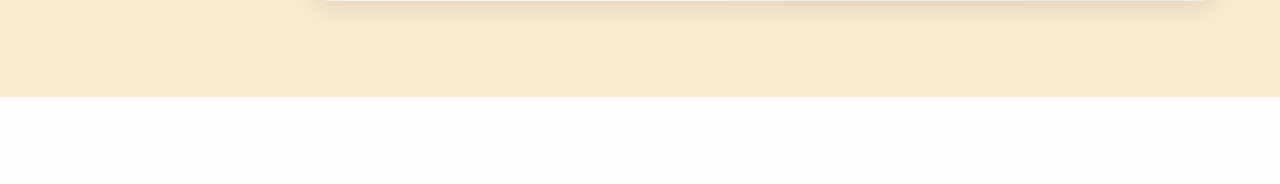
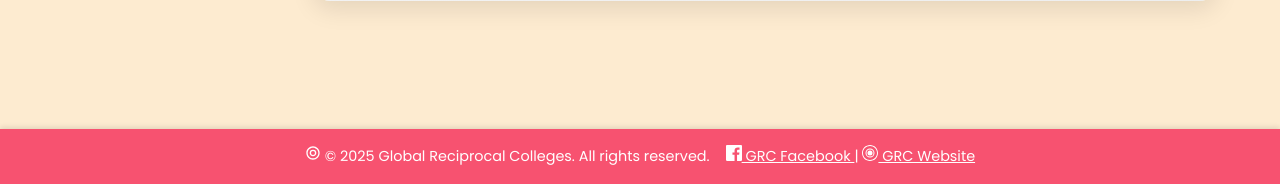
Before and after one commit to westliecasuncad06/GRC, a PHP site: page /Admin/settings.php in a window 1280 px wide. Shown: the part 1483-1667 px from the top of the page. Before the commit the page ends 1580 px from the top, so only its background shows below. Run offline with PHP 8.4, Linux system fonts and the light colour scheme; a user stored in the database is signed in; data comes from the database, SQL or seed files in the repository.

Commit message:
Foorbar
Added Footbar

```diff
--- a/Admin/admin_dashboard.php
+++ b/Admin/admin_dashboard.php
@@ -307,5 +307,7 @@ require_once '../php/db.php';
         </div>
     </main>
 
+    <?php include '../includes/footbar.php'; ?>
+
 </body>
 </html>
--- a/Admin/admin_manage_professors.php
+++ b/Admin/admin_manage_professors.php
@@ -758,5 +758,8 @@ $professors = $pdo->query($query)->fetchAll();
             });
         });
     </script>
+
+    <?php include '../includes/footbar.php'; ?>
+
 </body>
 </html>
--- a/Admin/admin_manage_schedule.php
+++ b/Admin/admin_manage_schedule.php
@@ -927,5 +927,7 @@ foreach ($subjects as $subject) {
             });
         });
     </script>
+    <?php include '../includes/footbar.php'; ?>
+
 </body>
 </html>
--- a/Admin/admin_manage_students.php
+++ b/Admin/admin_manage_students.php
@@ -907,5 +907,7 @@ $students = $pdo->query($query)->fetchAll();
             }
         });
     </script>
+    <?php include '../includes/footbar.php'; ?>
+
 </body>
 </html>
--- a/Admin/settings.php
+++ b/Admin/settings.php
@@ -611,5 +611,7 @@ if ($role == 'professor') {
             }
         });
     </script>
+    <?php include '../includes/footbar.php'; ?>
+
 </body>
 </html>
--- /dev/null
+++ b/includes/footbar.php
@@ -0,0 +1,63 @@
+<!-- Footer Bar -->
+<footer class="footbar">
+    <div class="footbar-content">
+        <span>
+            <svg xmlns="http://www.w3.org/2000/svg" width="16" height="16" fill="white" viewBox="0 0 24 24" aria-label="Copyright">
+                <path d="M12 2C6.48 2 2 6.48 2 12s4.48 10 10 10 10-4.48 10-10S17.52 2 12 2zm0 18c-4.41 0-8-3.59-8-8s3.59-8 8-8 8 3.59 8 8-3.59 8-8 8z"/>
+                <path d="M12 7a5 5 0 0 0-5 5c0 2.76 2.24 5 5 5s5-2.24 5-5a5 5 0 0 0-5-5zm0 8a3 3 0 0 1-3-3 3 3 0 0 1 3-3 3 3 0 0 1 3 3 3 3 0 0 1-3 3z"/>
+            </svg>
+            © <?php echo date("Y"); ?> Global Reciprocal Colleges. All rights reserved.
+        </span>
+        <span>
+            <a href="https://web.facebook.com/OfficialGRC" target="_blank" rel="noopener noreferrer" aria-label="GRC Facebook">
+                <svg xmlns="http://www.w3.org/2000/svg" width="16" height="16" fill="white" viewBox="0 0 24 24">
+                    <path d="M22.675 0h-21.35C.6 0 0 .6 0 1.325v21.351C0 23.4.6 24 1.325 24H12.82v-9.294H9.692v-3.622h3.128V8.413c0-3.1 1.894-4.788 4.659-4.788 1.325 0 2.466.099 2.797.143v3.24l-1.918.001c-1.504 0-1.796.715-1.796 1.763v2.313h3.59l-.467 3.622h-3.123V24h6.116C23.4 24 24 23.4 24 22.675V1.325C24 .6 23.4 0 22.675 0z"/>
+                </svg>
+                GRC Facebook
+            </a> |
+            <a href="https://grc.edu.ph/" target="_blank" rel="noopener noreferrer" aria-label="GRC Website">
+                <svg xmlns="http://www.w3.org/2000/svg" width="16" height="16" fill="white" viewBox="0 0 24 24">
+                    <path d="M12 0C5.373 0 0 5.373 0 12c0 6.627 5.373 12 12 12s12-5.373 12-12c0-6.627-5.373-12-12-12zm0 22.5c-5.799 0-10.5-4.701-10.5-10.5S6.201 1.5 12 1.5 22.5 6.201 22.5 12 17.799 22.5 12 22.5z"/>
+                    <path d="M12 5.25a6.75 6.75 0 1 0 0 13.5 6.75 6.75 0 0 0 0-13.5zm0 12a5.25 5.25 0 1 1 0-10.5 5.25 5.25 0 0 1 0 10.5z"/>
+                    <path d="M12 8.25a3.75 3.75 0 1 0 0 7.5 3.75 3.75 0 0 0 0-7.5z"/>
+                </svg>
+                GRC Website
+            </a>
+        </span>
+    </div>
+</footer>
+
+<style>
+.footbar {
+    background-color: #F75270;
+    color: white;
+    padding: 1rem 2rem;
+    text-align: center;
+    font-family: 'Poppins', sans-serif;
+    font-size: 0.9rem;
+    position: relative;
+    bottom: 0;
+    width: 100%;
+    box-shadow: 0 -2px 5px rgba(0,0,0,0.1);
+    margin-top: 2rem;
+}
+
+.footbar-content {
+    display: flex;
+    flex-wrap: wrap;
+    justify-content: center;
+    gap: 1rem;
+    align-items: center;
+}
+
+.footbar a {
+    color: white;
+    text-decoration: underline;
+    transition: color 0.3s ease;
+}
+
+.footbar a:hover {
+    color: #DC143C;
+    text-decoration: none;
+}
+</style>
```
